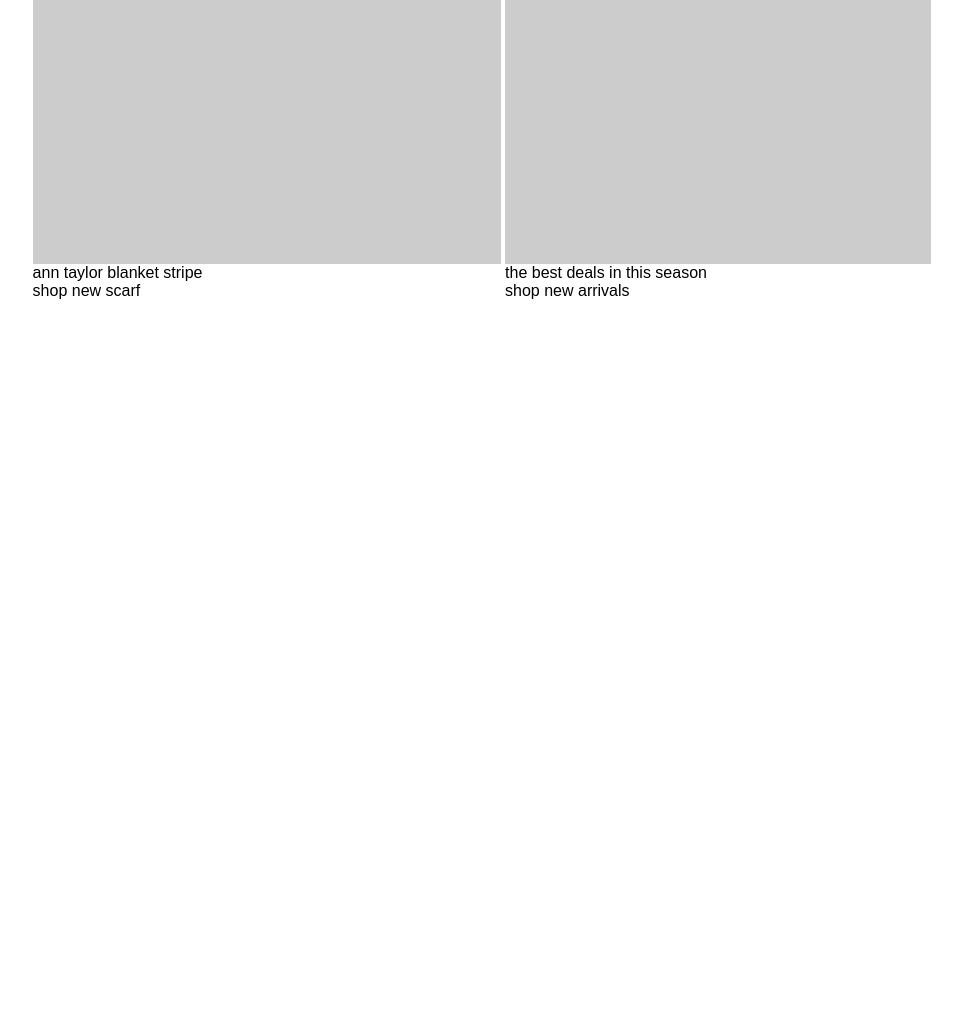
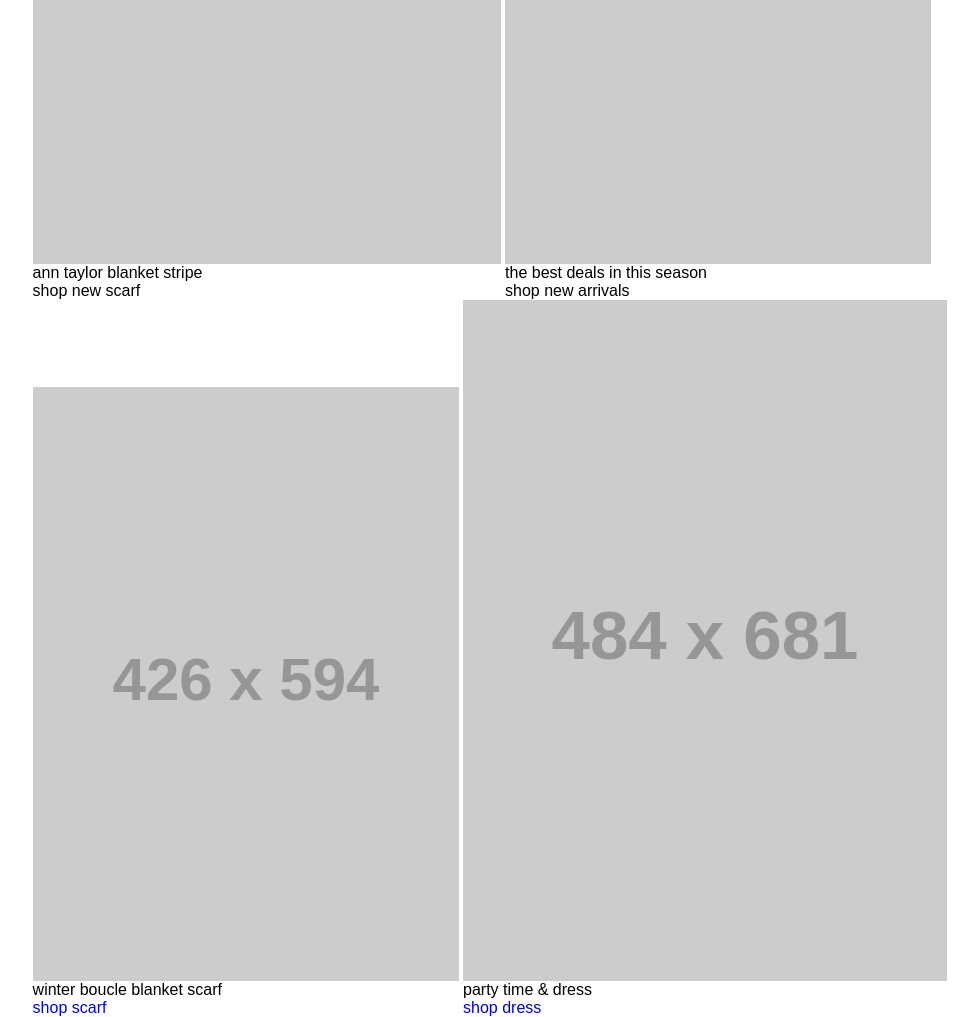
Before and after one commit to Abhijeet-Portfolio/fashion-template-sass, a plain HTML site: page index.html in a window 1280 px wide. Shown: the part 2052-3069 px from the top of the page, without its empty margins (57-1035 px from the left). Before the commit the page ends 2352 px from the top, so only its background shows below. Drawn offline with Linux system fonts and the light colour scheme; placeholder pictures from the web are drawn by us.

Commit message:
winter section html done

```diff
--- a/index.html
+++ b/index.html
@@ -69,6 +69,32 @@
         </div>
       </section>
       <!--scarf section ends-->
+      <!--winter section starts-->
+      <section class="winter">
+        <div class="wrapper">
+          <ul>
+            <li>
+              <figure>
+                <img src="https://via.placeholder.com/426x594" alt="model">
+              </figure>
+              <div class="rectangle">
+                <h2>winter boucle blanket scarf</h2>
+                <h3><a href="#FIXME" title="shop scarf">shop scarf</a></h3>
+              </div>
+            </li>
+            <li>
+              <figure>
+                <img src="https://via.placeholder.com/484x681" alt="model">
+              </figure>
+              <div class="rectangle">
+                <h2>party time &#38; dress</h2>
+                <h3><a href="#FIXME" title="shop dress">shop dress</a></h3>
+              </div>
+            </li>
+          </ul>
+        </div>
+      </section>
+      <!--winter section ends-->
     </main>
     <!--main section end-->
 
```
